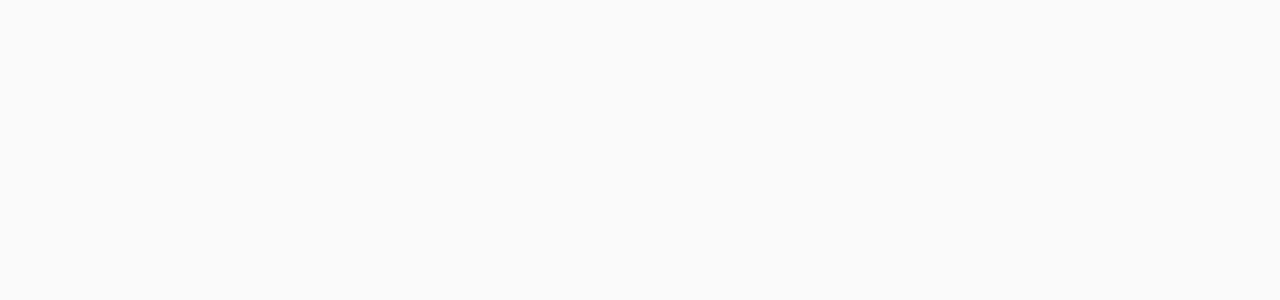
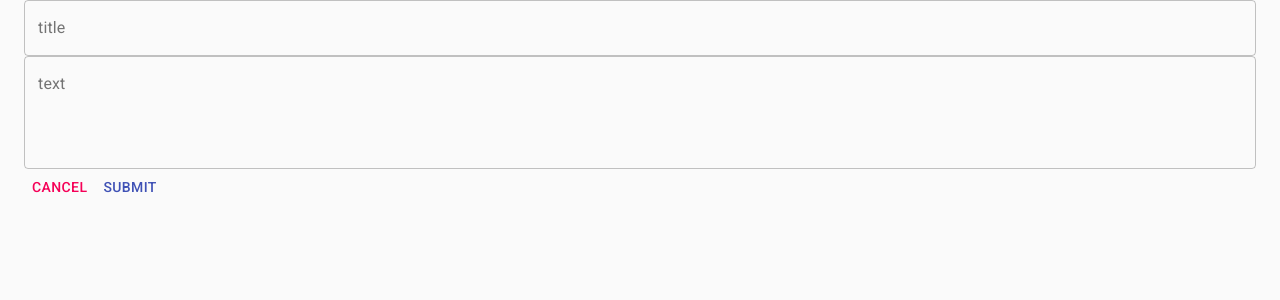
Before and after one commit to antons20/quick-note-app, a React (Create React App) app: page /edit in a window 1280 px wide. Shown: the top 300 px of the page. Built offline with nearby package versions, Linux system fonts and the light colour scheme.

Commit message:
Add ID to new notes

```diff
--- a/package.json
+++ b/package.json
@@ -13,6 +13,7 @@
     "react-router": "^5.2.1",
     "react-router-dom": "^5.3.0",
     "react-scripts": "4.0.3",
+    "uuid": "^8.3.2",
     "web-vitals": "^1.1.2"
   },
   "scripts": {
--- a/src/App.js
+++ b/src/App.js
@@ -1,8 +1,9 @@
 import React, { Component } from "react";
 import { Container } from "@material-ui/core"
 import DisplayNotes from "./pages/DisplayNotes";
-import AddNote from "./pages/AddNote";
+import UpsertNote from "./pages/UpsertNote";
 import { Switch, Route } from "react-router";
+import { v4 as uuidv4 } from "uuid";
 
 class App extends Component {
   constructor(props) {
@@ -42,7 +43,19 @@
   addNote = (note) => {
     this.setState((state) => {
       return {
-        notes: [...state.notes, note]
+        notes: [...state.notes, Object.assign(note, {
+          id: uuidv4()
+        })]
+      }
+    });
+  }
+
+  editNote = (note) => {
+    this.setState((state) => {
+      return {
+        notes: state.notes.map(
+          (n) => n.id === note.id ? note : n
+        )
       }
     });
   }
@@ -56,7 +69,10 @@
               <DisplayNotes notes = {notes} deleteNote= {this.deleteNote} />
             </Route>
             <Route path="/add">
-              <AddNote addNote={this.addNote}/>
+              <UpsertNote upsertNote={this.addNote}/>
+            </Route>
+            <Route path="/edit">
+              <UpsertNote upsertNote={this.editNote}/>
             </Route>
           </Switch>
       </Container>
--- a/src/pages/AddNote.js
+++ b/src/pages/UpsertNote.js
@@ -3,7 +3,7 @@
 import { withRouter } from "react-router";
 
 
-class AddNote extends Component {
+class UpsertNote extends Component {
     constructor(props) {
         super(props);
         this.state = {
@@ -33,7 +33,7 @@
 
     handleSubmit = (event) => {
         event.preventDefault();
-        this.props.addNote(this.state);
+        this.props.upsertNote(this.state);
         this.props.history.push("/");
     }
 
@@ -78,4 +78,4 @@
     }
 }
 
-export default withRouter(AddNote);
+export default withRouter(UpsertNote);
```
Also changed, not shown: 1 other file (tests, documents, lock files or other folders).
